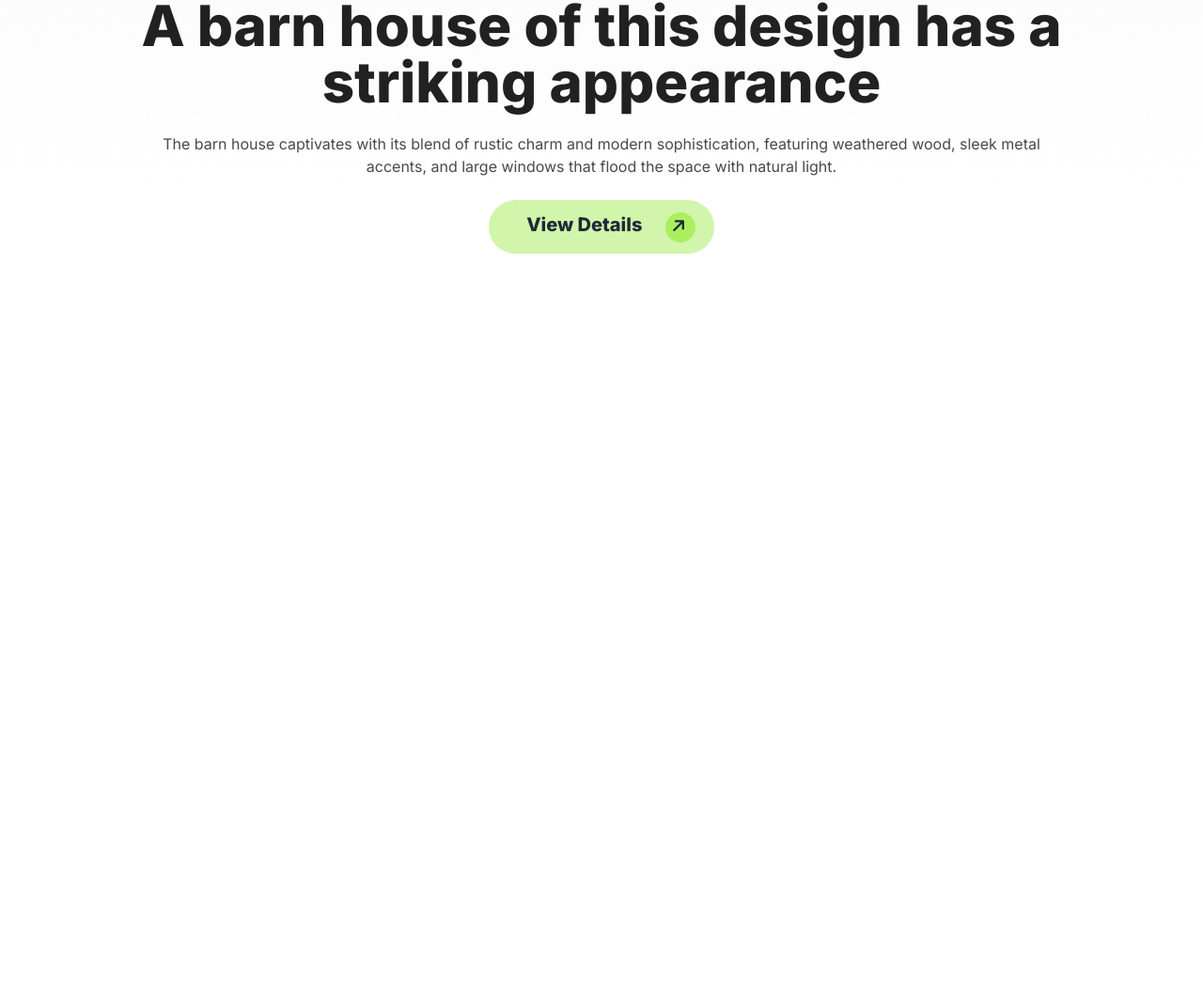
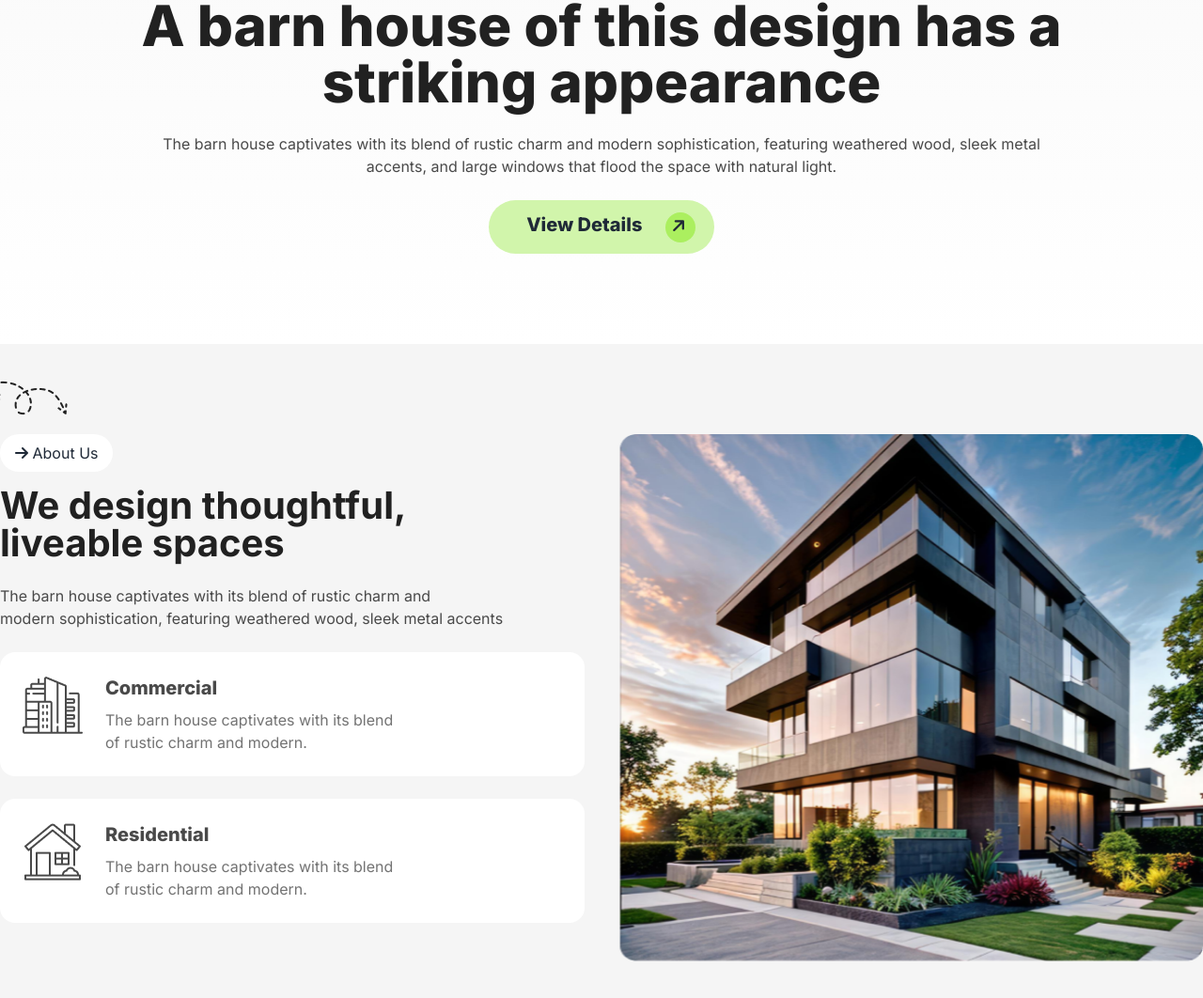
Before and after one commit to tapos-chandro/rinterio, a plain HTML site: page index.html in a window 1280 px wide. Shown: the part 482-1544 px from the top of the page at 94% size. Before the commit the page ends 800 px from the top, so only its background shows below. Drawn offline with nearby package versions, Linux system fonts and the light colour scheme.

Commit message:
The about us section has been completed

```diff
--- a/index.html
+++ b/index.html
@@ -50,7 +50,7 @@
     </script>
   </head>
   <body class="font-inter">
-    <header class="h-[700px] bg-gradient-to-b from-[#f5f5f5] to-[#ffffff]">
+    <header class="bg-gradient-to-b from-[#f5f5f5] to-[#ffffff] pb-10 lg:pb-24 md:pb-20">
       <section class="container px-5 mx-auto lg:p-0">
         <!-- nav start  -->
         <nav>
@@ -156,7 +156,50 @@
         <!-- banner end  -->
       </section>
     </header>
-    <main></main>
+    <main>
+      <section class="bg-[#f5f5f5] lg:py-24 md:py-20 py-8">
+        <div class="container grid grid-cols-1 px-5 mx-auto gap-9 lg:p-0 md:grid-cols-1 lg:grid-cols-2">
+          <div class="relative ">
+            <div class="absolute hidden -top-16 -left-14 lg:inline-block ">
+              <img src="./assets/Vector.png"  alt="">
+            </div>
+
+              <div class="flex justify-center lg:justify-start md:justify-center">
+                <button class="px-4 py-2 bg-white rounded-full"> <i class="fa-solid fa-arrow-right"></i
+                  > About Us</button>
+              </div>
+
+              <h2 class="mt-4 text-2xl font-bold text-center lg:text-left lg:text-[40px] md:text-4xl text-primaryTextColor md:text-center">We design thoughtful, <br>liveable spaces</h2>
+              <p class="my-6 text-base text-center text-secondaryTextColor md:text-center lg:text-left">The barn house captivates with its blend  of rustic charm and <br>
+                modern sophistication, featuring weathered wood, sleek metal accents</p>
+
+           <div class="flex-col gap-6 md:space-y-0 md:flex">
+            <div class="flex gap-6 p-6 bg-white rounded-2xl">
+              <div>
+                <img src="./assets/commercial.png" alt="">
+              </div>
+              <div>
+                <h4 class="text-xl font-extrabold text-[#494949]">Commercial</h4>
+                <p class="text-[#737373] text-base mt-2">The barn house captivates with its blend <br> of rustic charm and modern.</p>
+              </div>
+            </div>
+            <div class="flex gap-6 p-6 bg-white rounded-2xl">
+              <div>
+                <img src="./assets/home.png" alt="">
+              </div>
+              <div>
+                <h4 class="text-xl font-extrabold text-[#494949]">Residential</h4>
+                <p class="text-[#737373] text-base mt-2">The barn house captivates with its blend <br> of rustic charm and modern.</p>
+              </div>
+            </div>
+           </div>
+          </div>
+          <div>
+            <img src="./assets/Rectangle.png" class="w-full  lg:h-[560.67px] md:h-[560.67px]" alt="">
+          </div>
+        </div>
+      </section>
+    </main>
     <footer></footer>
   </body>
 </html>
```
Also changed, not shown: assets/home.png (renamed from assets/residential.png).
